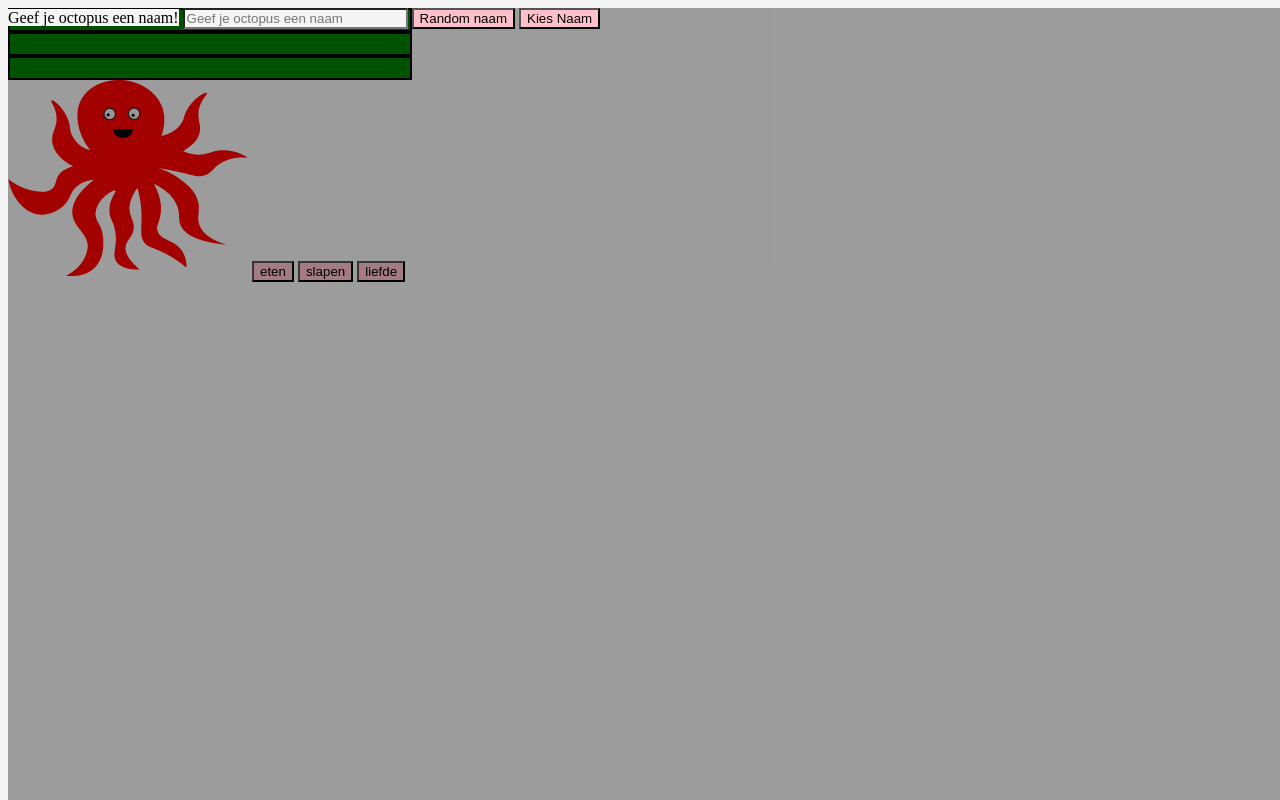
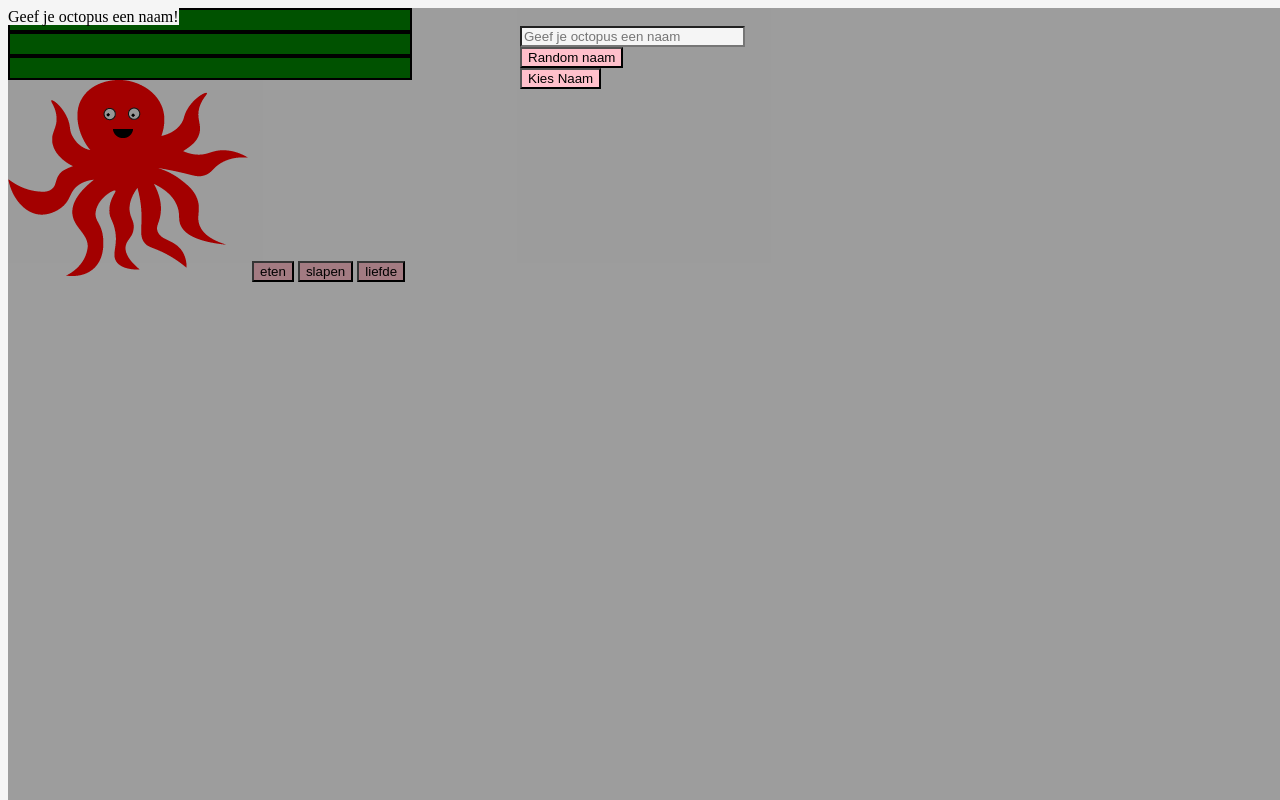
Before and after one commit to sophiamuntinga/eindopdracht-programmeren, a plain HTML site: page index.html in a window 1280 px wide. Drawn offline with Linux system fonts and the light colour scheme.

Commit message:
css veranderingen

```diff
--- a/css/style.css
+++ b/css/style.css
@@ -30,6 +30,13 @@ button {
     position: fixed;
 }
 
+#naamInput, #nameGenerator, #naamKiezer {
+    display: flex;
+    flex-direction: column;
+    justify-content: center;
+    margin-left: 40%;
+}
+
 #stijlEindScherm{
     height: 100vh;
     width: 100%;
```
